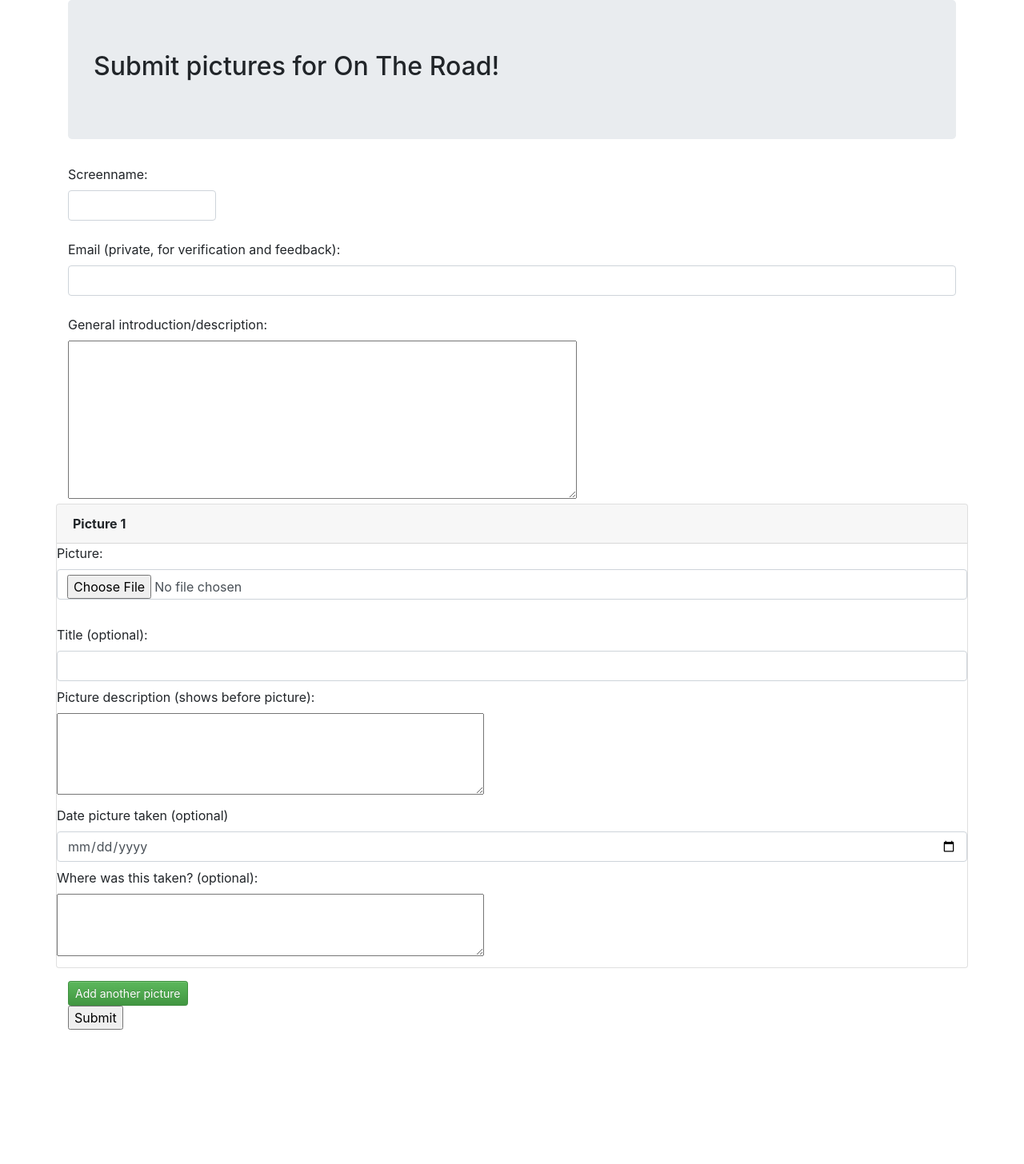
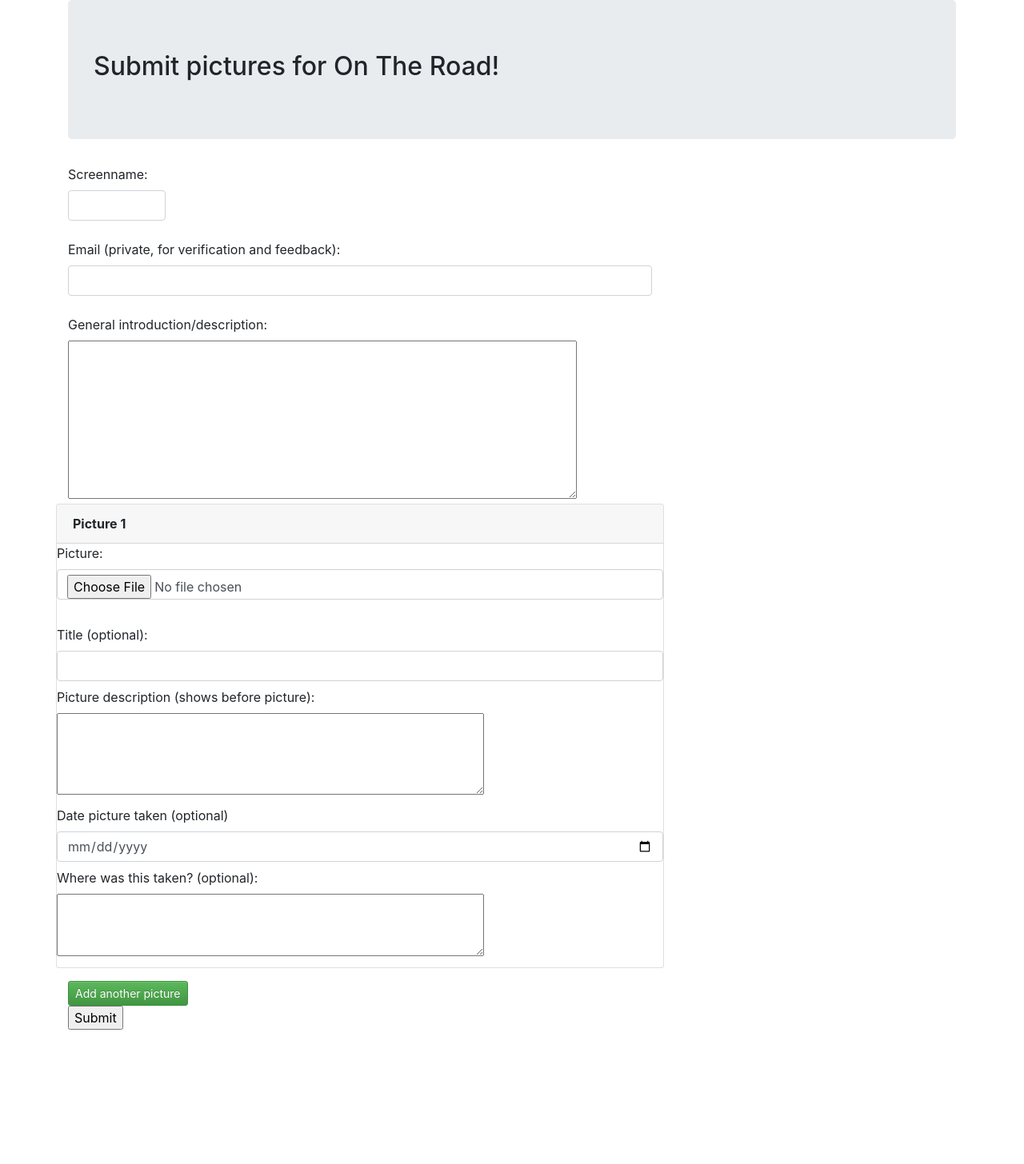
Before and after one commit to thearchduke/wordpress-picture-submissions, a Flask app: page /submit/ in a window 1280 px wide. Shown: the whole page at 80% size. Run offline with Flask 2, Linux system fonts and the light colour scheme; some libraries are stand-ins or nearby versions.

Commit message:
smaller column width

```diff
--- a/templates/submit.html
+++ b/templates/submit.html
@@ -31,6 +31,7 @@
 {% endblock %}
 
 {% block content %}
+<div class="row"><div class="col-sm-8">
     <form id="submissionForm" method="POST" enctype="multipart/form-data" action="{{ url_for('submit') }}">
         {{ form.csrf_token }}
         {{ render_field(form.nym, class="form-control col-sm-2") }}<br/>
@@ -65,6 +66,7 @@
         <input type="submit" value="Submit" id="submitButton">
     </div>
     </form>
+</div></div>
 <br/>
 <br/>
 <br/>
```
